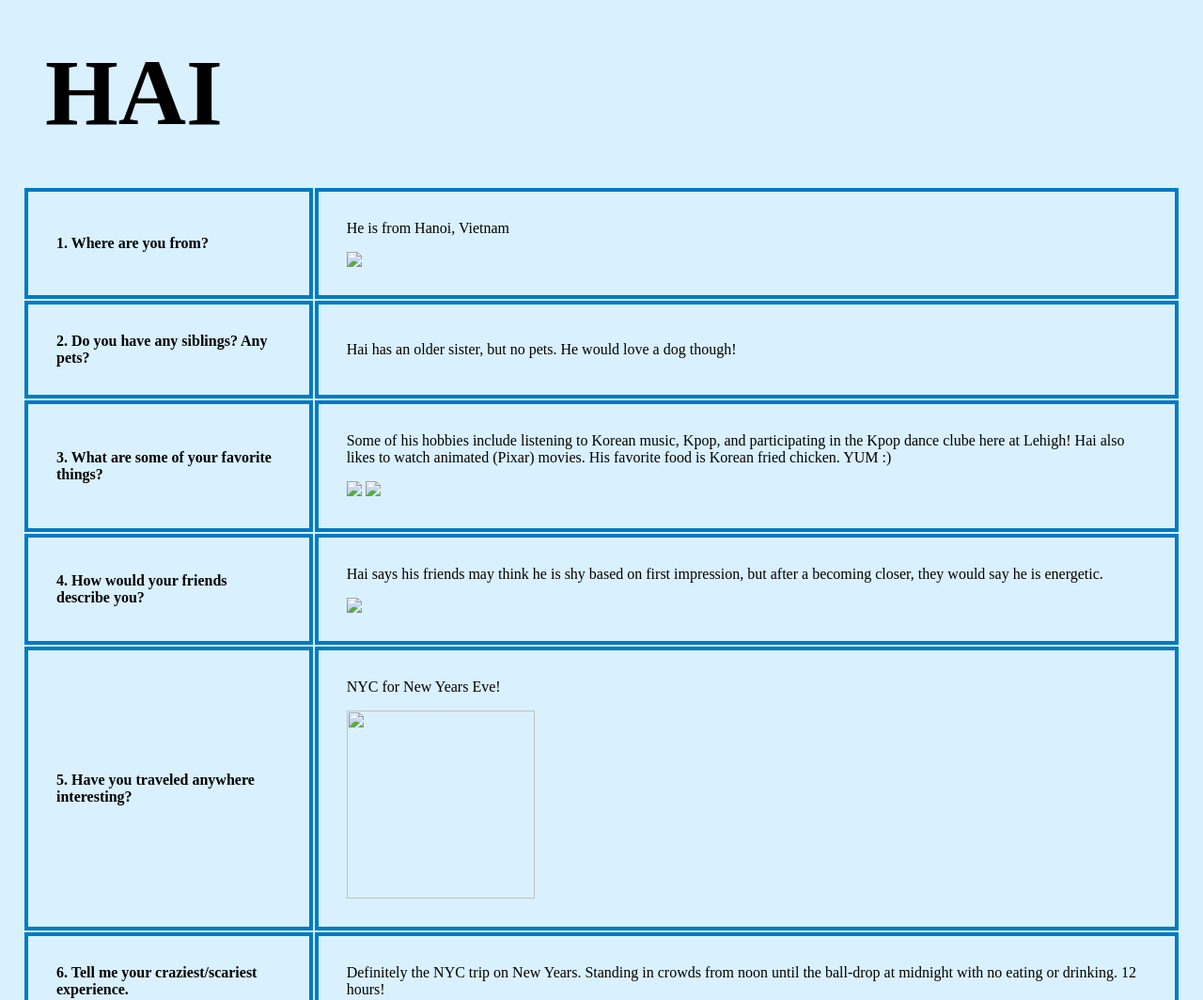
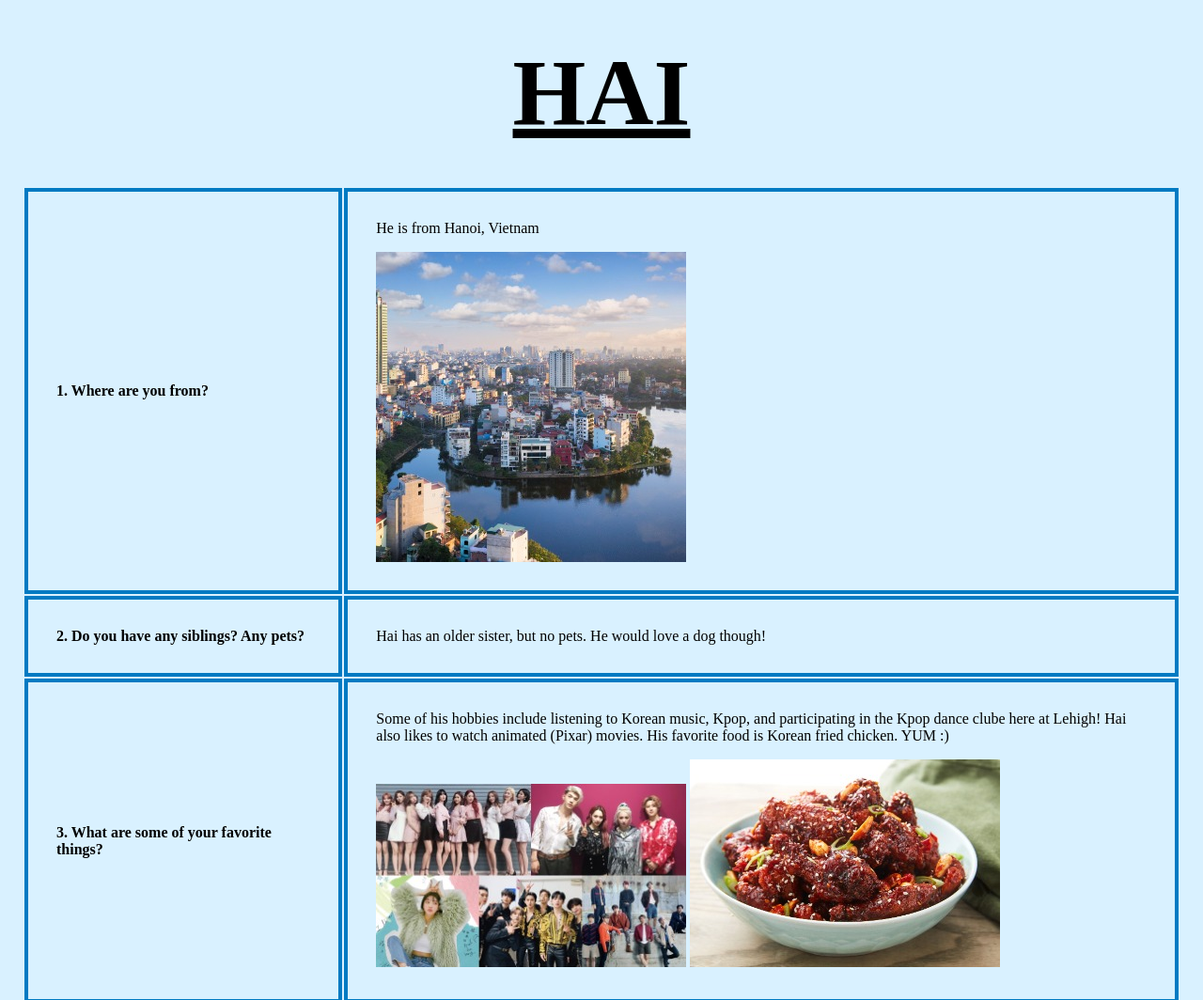
Before and after one commit to nrj223/interviewsite, a plain HTML site: page index.html in a window 1280 px wide. Shown: the top 1064 px of the page at 94% size. Drawn offline with Linux system fonts and the light colour scheme.

Commit message:
Update index.html

```diff
--- a/index.html
+++ b/index.html
@@ -15,14 +15,14 @@
 
 
     <h1>
-      HAI
+      <center><u>HAI</u></center>
     </h1>
     <table>
       <tr>
       <td><b>1. Where are you from?</b></td>
         <td>He is from Hanoi, Vietnam
           <p>
-          <img src="DES 070/interview/images/hanoi.jpg" />
+          <img src="images/hanoi.jpg" />
           </p></td>
     </tr>
     <tr>
@@ -33,15 +33,15 @@
         <td><b>3. What are some of your favorite things?</b></td>
           <td>Some of his hobbies include listening to Korean music, Kpop, and participating in the Kpop dance clube here at Lehigh! Hai also likes to watch animated (Pixar) movies. His favorite food is Korean fried chicken. YUM :)
             <p>
-              <img src = "DES 070/interview/images/KPOP.jpg" />
-              <img src = "DES 070/interview/images/chicken.jpg" />
+              <img src = "images/KPOP.jpg" />
+              <img src = "images/chicken.jpg" />
             </p></td>
     </tr>
     <tr>
         <td><b>4. How would your friends describe you?</b></td>
           <td>Hai says his friends may think he is shy based on first impression, but after a becoming closer, they would say he is energetic.
             <p>
-            <img src = "DES 070/interview/images/energy.webp" />
+            <img src = "images/energy.webp" />
             </p></td>
 
     </tr>
@@ -49,7 +49,7 @@
         <td><b>5. Have you traveled anywhere interesting?</b></td>
           <td>NYC for New Years Eve!
           <p>
-        <img src = "DES 070/interview/images/NYE.webp" width="200" height="200" />
+        <img src = "images/NYE.webp" width="200" height="200" />
           </p></td>
     </tr>
     <tr>
@@ -60,14 +60,14 @@
       <td><b>7. Biggest fear?</b></td>
         <td>Losing a loved one.
         <p>
-          <img src = "DES 070/interview/images/sad.png" />
+          <img src = "images/sad.png" />
         </p></td>
     </tr>
     <tr>
       <td><b>8. Why did you chose Lehigh?</b></td>
         <td> Hai chose Lehigh because it is a high ranking school with a good computer sciene program and had a pretty campus (based on images). However, he does not like the stairs.
         <p>
-          <img src = "DES 070/interview/images/lehigh.jpg" width="400" height="400" />
+          <img src = "images/lehigh.jpg" width="400" height="400" />
         </p></td>
     </tr>
     <tr>
@@ -76,9 +76,9 @@
     </tr>
       <tr>
       <td><b>10. What would you do if you were given a million dollars?</b></td>
-        <td> With a million dollar, he would buy a house in Sadn Diego, California because is a beautfiful city that is by the water with amazing weather.
+        <td> With a million dollar, he would buy a house in San Diego, California because is a beautfiful city that is by the water with amazing weather.
         <p>
-          <img src = "DES 070/interview/images/sandiego.jpg" width="350" height="350" />
+          <img src = "images/sandiego.jpg" width="350" height="350" />
         </p></td>
     </tr>
     </table>
```
